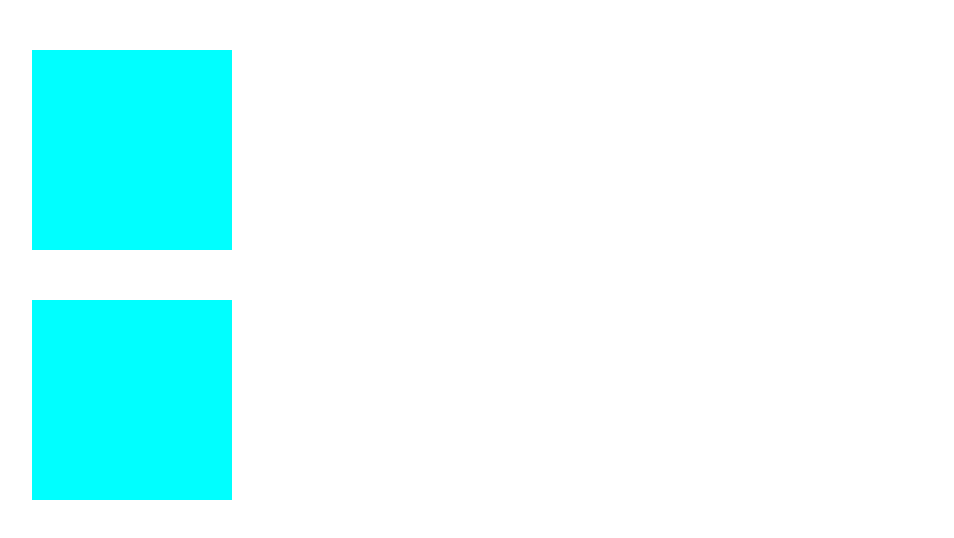
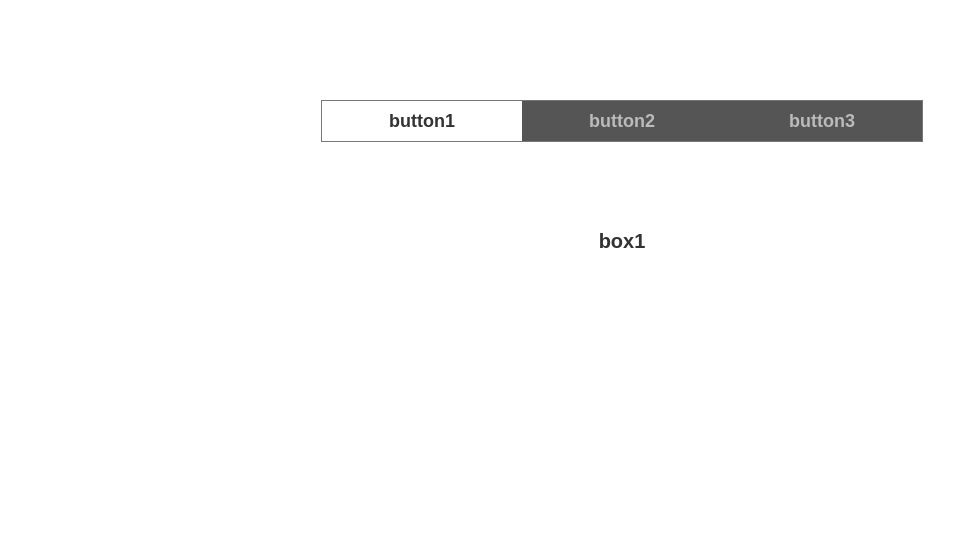
Before and after one commit to BB2e/scss-, a plain HTML site: page index.html in a window 1280 px wide. Shown: the whole page, without its empty margins (18-972 px from the left). Drawn offline with nearby package versions, Linux system fonts and the light colour scheme.

Commit message:
tab 기본 ui 완성

```diff
--- a/index.html
+++ b/index.html
@@ -12,6 +12,7 @@
         /*
         git init
         git remote add origin https://github.com/BB2e/scss-.git
+
         git add .
         git commit -m '기존 이벤트+함수 방식 프로그래밍의 비효율성'
         git push origin master
@@ -76,8 +77,23 @@
 </head>
 
 <body>
-    <div class="box1"></div>
-    <div class="box2"></div>
+    <!-- <div class="box1"></div>
+    <div class="box2"></div> -->
+
+    <div id="tab1">
+        <ul>
+            <li class="on">button1</li>
+            <li>button2</li>
+            <li>button3</li>
+        </ul>
+
+        <section>
+            <article class="on">box1</article>
+            <article>box2</article>
+            <article>box3</article>
+        </section>
+    </div>
+
 </body>
 
 </html>
--- a/scss/_reset.scss
+++ b/scss/_reset.scss
@@ -3,7 +3,7 @@
 * {
     margin: 0;
     padding: 0;
-    box-sizing: border-box;
+    // box-sizing: border-box;
 }
 
 ul, ol, li {
--- a/scss/style.scss
+++ b/scss/style.scss
@@ -1,9 +1,62 @@
 @charset 'utf-8';
 @import 'reset';
 
-div {
-    width: 200px;
-    height: 200px;
-    background-color: aqua;
-    margin: 50px;
+// div {
+//     width: 200px;
+//     height: 200px;
+//     background-color: aqua;
+//     margin: 50px;
+// }
+
+#tab1 {
+    width: 600px;
+    margin: 100px auto;
+    border: 1px solid #777;
+
+    ul {
+        width: 100%;
+
+        &::after {
+            content: '';
+            display: block;
+            clear: both;
+        }
+
+        li {
+            width: 200px;
+            height: 40px;
+            float: left;
+            font: bold 18px/40px 'arial';
+            text-align: center;
+            background: #555;
+            color: #bbb;
+            cursor: pointer;
+
+            &.on {
+                background: #fff;
+                color: #333;
+            }
+        }
+    }
+
+    section {
+        width: 100%;
+        position: relative;
+
+        article {
+            width: 100%;
+            height: 100%;
+            font: bold 20px/200px 'arial';
+            color: #333;
+            text-align: center;
+            display: none;
+            position: absolute;
+            top: 0;
+            left: 0;
+
+            &.on {
+                display: block;
+            }
+        }
+    }
 }
```
Also changed, not shown: css/style.css, 1 other file.
